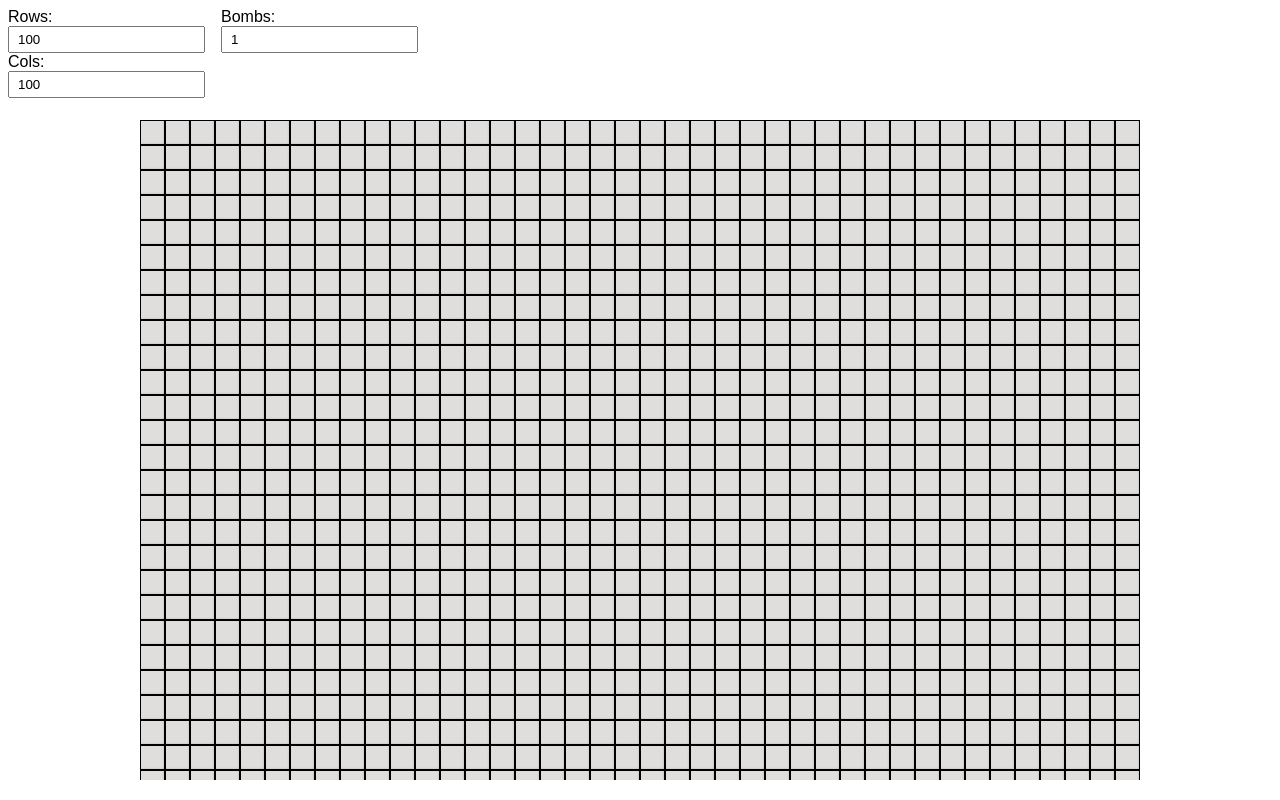
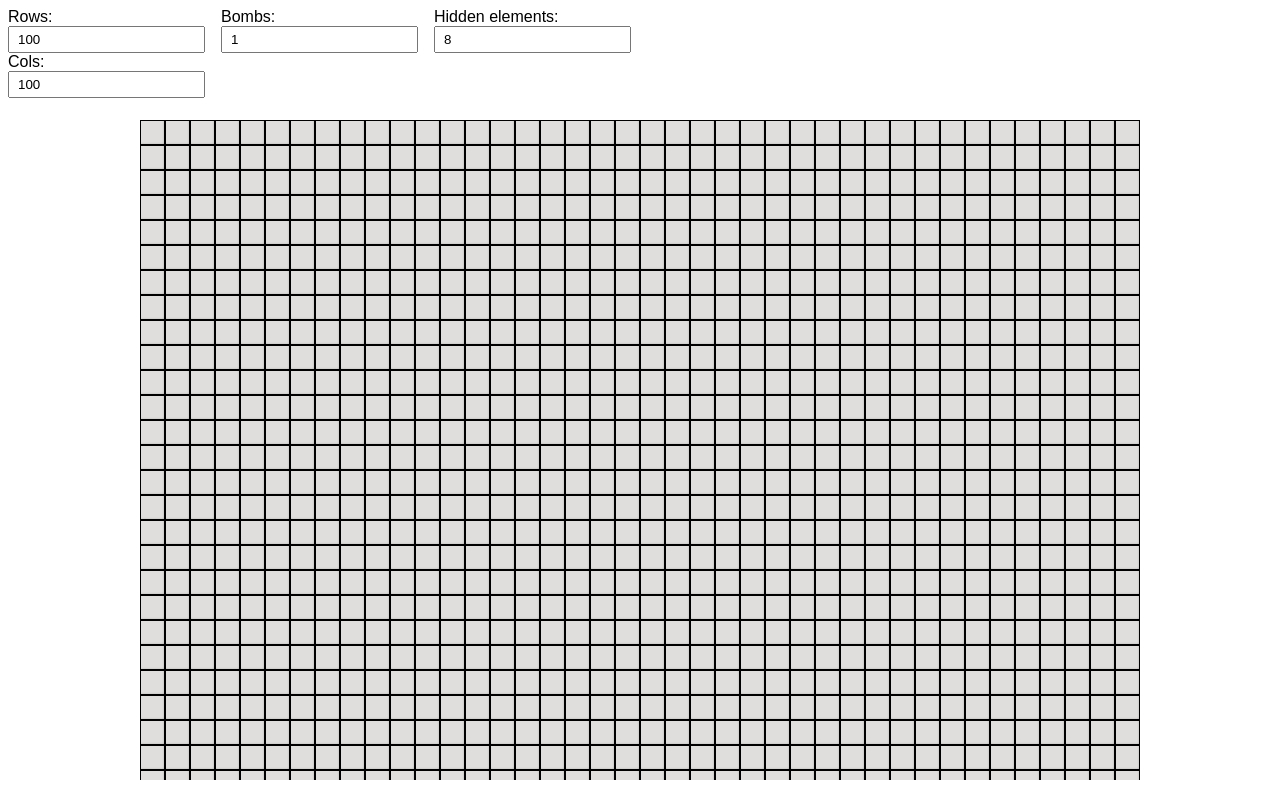
Before and after one commit to zuevdmitrii/minesweepers, a React app: page / in a window 1280 px wide. Built offline with nearby package versions, Linux system fonts and the light colour scheme; the HTML template or start-up script is replaced by a standard one.

Commit message:
ability to configure hidden elements

```diff
--- a/src/App/Game.tsx
+++ b/src/App/Game.tsx
@@ -16,18 +16,19 @@ import { useScrollEvent } from "./useScrollEvent";
 import { Waiting } from "./Waiting";
 
 const MAX_IN_GRID = 40;
-const HIDDEN_ELEMENTS = 8;
 const ELEMENT_SIZE = 20;
 
 export interface IGameProps {
   cols: number;
   rows: number;
   bombs: number;
+  HIDDEN_ELEMENTS: number;
   onStart: () => void;
   onStop: () => void;
 }
 
 export const Game = (props: IGameProps) => {
+  const { HIDDEN_ELEMENTS } = props
   const [isStarted, setIsStarted] = useState(false);
   const [map, setMap] = useState<ICellContent[][] | null>(null);
   const [isOver, setIsOver] = useState(false);
--- a/src/App/Index.tsx
+++ b/src/App/Index.tsx
@@ -8,6 +8,7 @@ export const Index = () => {
   const [rows, setRows] = useState("100");
   const [cols, setCols] = useState("100");
   const [bombs, setBombs] = useState("1");
+  const [HIDDEN_ELEMENTS, setHiddenElements] = useState("8")
   const [isStarted, setIsStarted] = useState(false)
   const [keyGame, setKeyGame] = useState(0)
 
@@ -26,6 +27,9 @@ export const Index = () => {
             setKeyGame(keyGame + 1)
           }} caption={'New Game'} />}
         </div>
+        <div className="control-panel__column">
+          <Input value={HIDDEN_ELEMENTS} onChange={setHiddenElements} caption="Hidden elements:" id={'hidden-input'}/>
+        </div>
       </div>
       <div className="app__game-area">
         <Game
@@ -33,6 +37,7 @@ export const Index = () => {
           rows={+rows}
           cols={+cols}
           bombs={+bombs}
+          HIDDEN_ELEMENTS={+HIDDEN_ELEMENTS}
           onStart={() => {
             setIsStarted(true)
           }}
```
